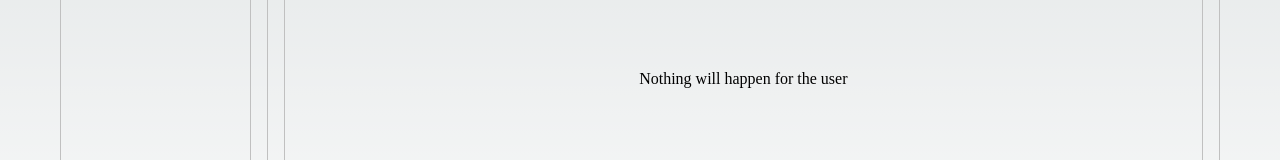
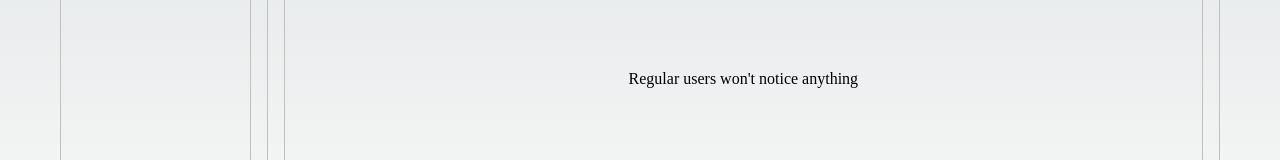
Before and after one commit to ddfilipov/error-handling, a Next.js app in the folder packages/frontend/: page /client-async-error in a window 1280 px wide. Shown: the part 392-552 px from the top of the page. Built offline with nearby package versions, Linux system fonts and the light colour scheme; no server answers.

Commit message:
changes to async error added

```diff
--- a/packages/frontend/src/components/client-errors/AsyncError.tsx
+++ b/packages/frontend/src/components/client-errors/AsyncError.tsx
@@ -10,6 +10,7 @@ const AsyncError: FC<AsyncErrorProps> = ({}) => {
         async function fetchData() {
             const response = await fetch("http://localhost:8080/uncontrolled-error");
             const data = await response.json();
+            console.log("Printing the data response in a console log too:", data);
             setErrorMessage(data);
             return data;
         }
@@ -17,8 +18,9 @@ const AsyncError: FC<AsyncErrorProps> = ({}) => {
     }, []);
     return (
         <Container>
-            <p>Nothing will happen for the user</p>
-            {errorMessage}
+            <p>{`Regular users won't notice anything`}</p>
+            {/* Uncomment to proc the error.tsx component */}
+            {/* {errorMessage} */}
         </Container>
     );
 };
```
